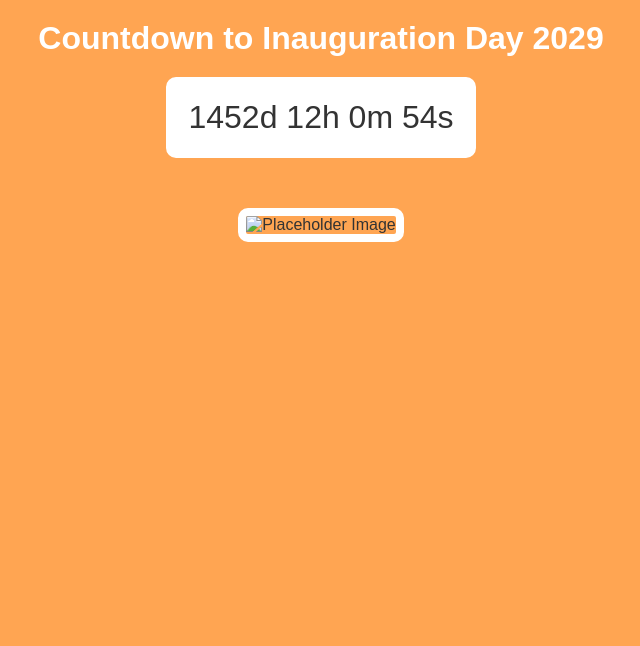
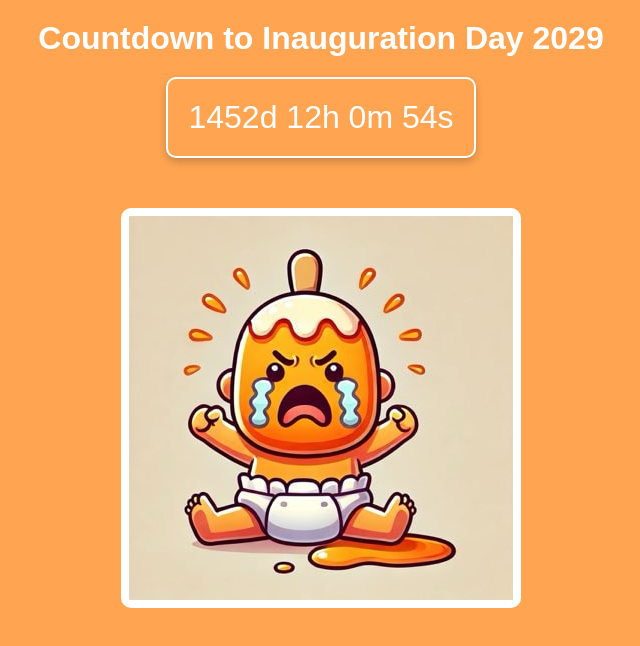
Before and after one commit to hsauers/DonDaysLeft, a plain HTML site: page index.html in a window 1280 px wide. Shown: the whole page, without its empty margins (319-959 px from the left). Drawn offline with Linux system fonts and the light colour scheme.

Commit message:
Update index.html
Text is now white for contrast.
Background is creamsicle orange (#FFA552).
Added a white border (2px solid #FFF) with rounded corners.
Shadow Effect: A subtle shadow (box-shadow) was added to the countdown for a more polished look.
General Layout: Other elements remain centered, and the image placeholder retains its white border and rounded corners.

```diff
--- a/index.html
+++ b/index.html
@@ -11,7 +11,7 @@
             margin: 0;
             padding: 0;
             background-color: #FFA552; /* Creamsicle orange */
-            color: #333;
+            color: #FFF;
         }
         h1 {
             color: #FFF; /* White title */
@@ -19,20 +19,21 @@
         }
         #countdown {
             font-size: 2em;
-            color: #333; /* Dark text color for contrast */
-            background-color: #FFF; /* White background */
-            border: 2px solid #FFF;
+            color: #FFF; /* White text */
+            background-color: #FFA552; /* Creamsicle orange background */
+            border: 2px solid #FFF; /* White border */
             padding: 20px;
             display: inline-block;
-            border-radius: 10px;
+            border-radius: 10px; /* Rounded corners */
             margin-bottom: 20px;
+            box-shadow: 0 4px 8px rgba(0, 0, 0, 0.2); /* Subtle shadow for effect */
         }
-        #image-placeholder {
+        #main-image {
             margin-top: 30px;
         }
-        #image-placeholder img {
+        #main-image img {
             border: 8px solid #FFF; /* Thick white border */
-            border-radius: 10px;
+            border-radius: 10px; /* Rounded corners */
             max-width: 90%; /* Scale image responsively */
             height: auto;
         }
@@ -41,9 +42,9 @@
 <body>
     <h1>Countdown to Inauguration Day 2029</h1>
     <div id="countdown"></div>
-    <div id="image-placeholder">
+    <div id="main-image">
         <!-- Placeholder for an image -->
-        <img src="placeholder.png" alt="Placeholder Image">
+        <img src="img/orange-creamsicle-baby-1.jpg" alt="Organge Creamsicle Baby">
     </div>
 
     <script>
```
